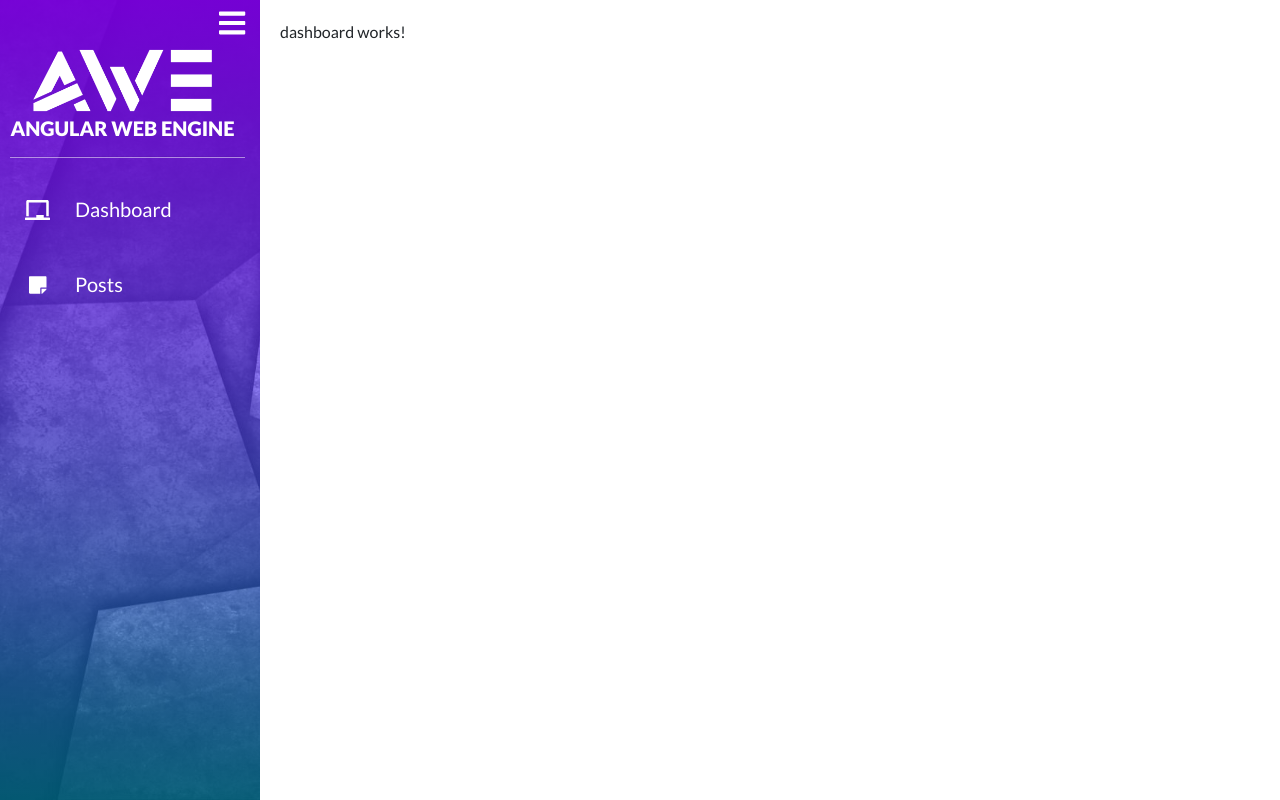
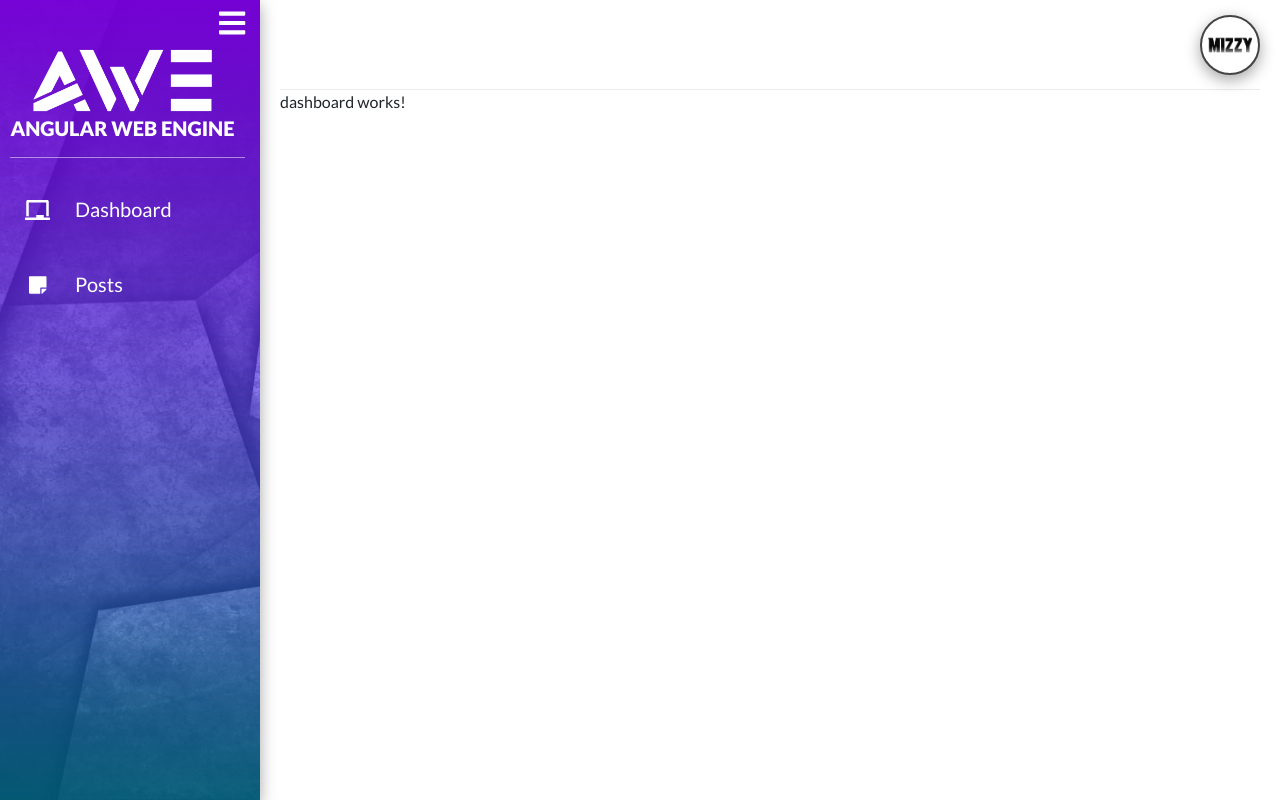
Before and after one commit to mizzyexists/AWE-v2, an Angular app: page / in a window 1280 px wide. Built offline with nearby package versions, Linux system fonts and the light colour scheme.

Commit message:
Added Top Bar to use for user information

```diff
--- a/src/app/app.component.html
+++ b/src/app/app.component.html
@@ -21,6 +21,7 @@
     </div>
   </div>
   <div id="main" class="{{sidebarStatus}}">
+    <app-topbar></app-topbar>
     <router-outlet></router-outlet>
   </div>
 </div>
--- a/src/app/app.component.scss
+++ b/src/app/app.component.scss
@@ -9,6 +9,7 @@ $sbcolor: rgb(63, 81, 181, 0.5);
   height: 100vh;
   width: 260px;
   padding-right: 15px;
+  box-shadow: rgba(0, 0, 0, 0.35) 0px 5px 15px;
   z-index: 9999;
   background-image:
     linear-gradient(rgba(135, 0, 247, 0.85), rgba(0, 195, 255, 0.43)),
--- a/src/app/app.module.ts
+++ b/src/app/app.module.ts
@@ -7,12 +7,14 @@ import { NgbModule } from '@ng-bootstrap/ng-bootstrap';
 import { FontAwesomeModule } from '@fortawesome/angular-fontawesome';
 import { DashboardComponent } from './pages/dashboard/dashboard.component';
 import { PostsComponent } from './pages/posts/posts.component';
+import { TopbarComponent } from './components/topbar/topbar.component';
 
 @NgModule({
   declarations: [
     AppComponent,
     DashboardComponent,
-    PostsComponent
+    PostsComponent,
+    TopbarComponent
   ],
   imports: [
     BrowserModule,
--- /dev/null
+++ b/src/app/components/topbar/topbar.component.html
@@ -0,0 +1,8 @@
+<div id="topbar">
+  <div *ngIf="isLoggedIn==true" class="userinfo">
+    <a href="#"><img class="user-img" src="../../assets/images/MizzyLogoBlack.png"></a>
+  </div>
+  <div *ngIf="isLoggedIn==false" class="reg-login">
+    <a href="#" class="register-link">Register</a>|<a href="#" class="login-link">Login</a>
+  </div>
+</div>
--- /dev/null
+++ b/src/app/components/topbar/topbar.component.scss
@@ -0,0 +1,42 @@
+#topbar{
+  padding: 0px;
+  width: 100%;
+  height: 70px;
+  padding-bottom: 20px;
+  border-bottom: 1px solid #ebebeb;
+  display: flex;
+  justify-content: end;
+  .userinfo{
+    display: flex;
+    align-items: center;
+    justify-content: flex-end;
+    .user-name{
+      font-size: 24px;
+      font-weight: 700;
+      margin-bottom: 0px;
+      margin-right: 10px;
+    }
+    .user-img{
+      max-width: 60px;
+      border-radius: 50px;
+      border: 2px solid #444;
+      padding: 5px;
+      background-color: #fff;
+      box-shadow: rgba(0, 0, 0, 0.35) 0px 5px 15px;
+    }
+  }
+  .reg-login{
+    display: flex;
+    align-items: center;
+    justify-content: flex-end;
+    .register-link, .login-link{
+      padding: 5px;
+      color: #000;
+      font-weight: 700;
+      &:hover{
+        text-decoration: none;
+        color: #9a46ff;
+      }
+    }
+  }
+}
--- /dev/null
+++ b/src/app/components/topbar/topbar.component.ts
@@ -0,0 +1,16 @@
+import { Component, OnInit } from '@angular/core';
+
+@Component({
+  selector: 'app-topbar',
+  templateUrl: './topbar.component.html',
+  styleUrls: ['./topbar.component.scss']
+})
+export class TopbarComponent implements OnInit {
+
+  isLoggedIn = true;
+  constructor() { }
+
+  ngOnInit(): void {
+  }
+
+}
```
Also changed, not shown: src/assets/images/MizzyLogoBlack.png (added), 1 other file (tests, documents, lock files or other folders).
